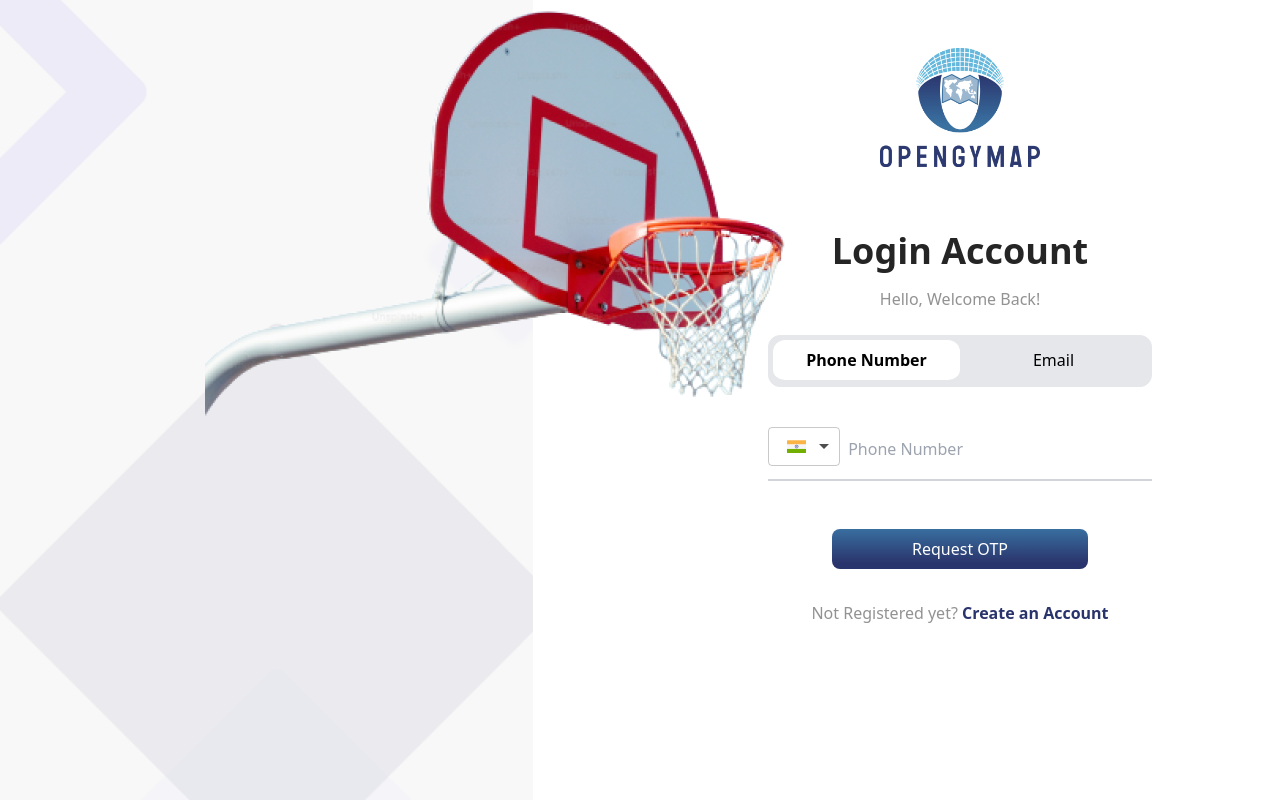
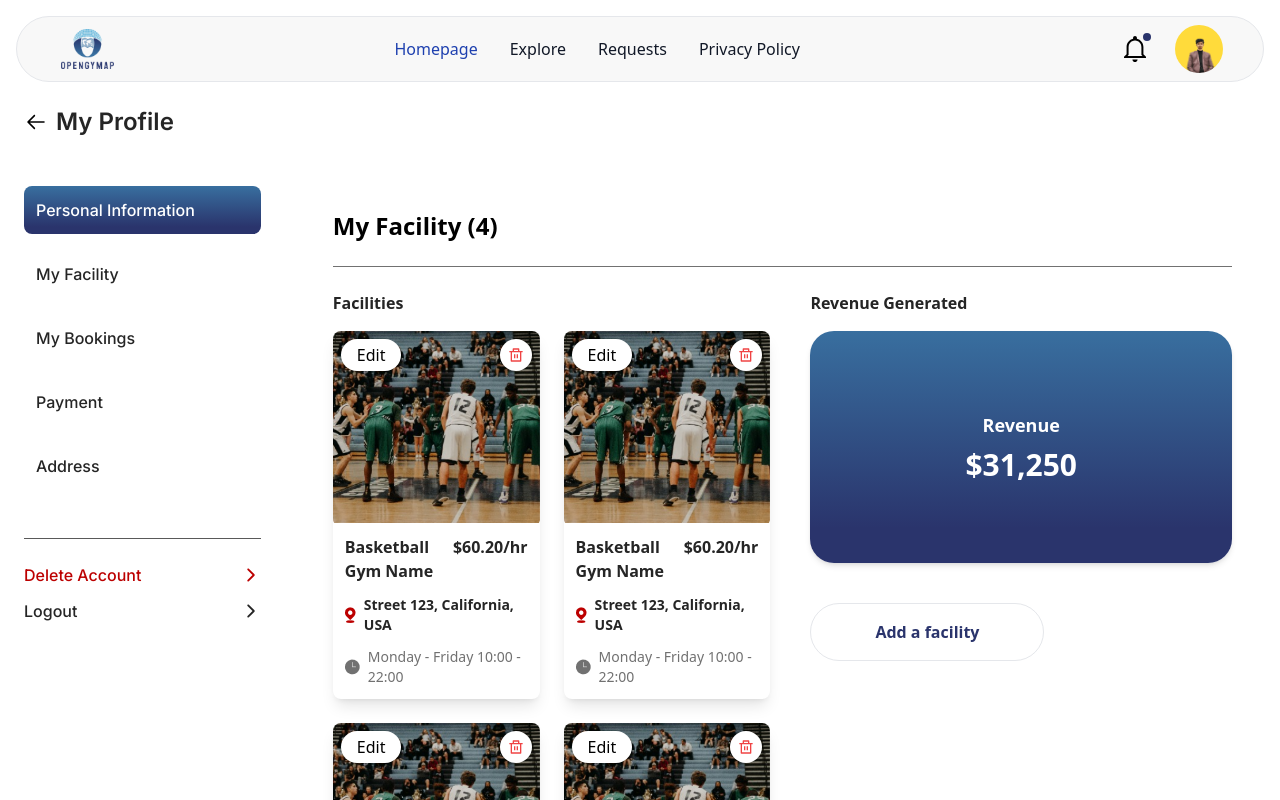
Before and after one commit to adil-16/OpenGyMap, a React (Vite) app: page /settings/myfacility in a window 1280 px wide. Before the commit this address led to /. Shown: the top 800 px of the page. Built offline with nearby package versions, Linux system fonts and the light colour scheme.

Commit message:
Facility and Bookings Added

```diff
--- a/src/components/SettingSidebar/SettingSidebar.jsx
+++ b/src/components/SettingSidebar/SettingSidebar.jsx
@@ -1,9 +1,11 @@
 import React, { useState } from "react";
 import { Link } from "react-router-dom";
 import { IoIosArrowForward } from "react-icons/io";
+import DeleteAccountModal from "../popups/SettingsPopups/DeleteAccount";
 
 const SettingSidebar = () => {
   const [activeLink, setActiveLink] = useState("Personal Information");
+  const [isDeleteModalOpen, setIsDeleteModalOpen] = useState(false);
 
   const handleLinkClick = (link) => {
     setActiveLink(link);
@@ -13,23 +15,26 @@ const SettingSidebar = () => {
     <div className=" ">
       <div className="flex flex-col space-y-4 font-inter text-base font-medium text-custom-black">
         {[
-          "Personal Information",
-          "My Facility",
-          "My Bookings",
-          "Payment",
-          "Address",
-        ].map((link, index) => (
+          {
+            name: "Personal Information",
+            path: "/setting",
+          },
+          { name: "My Facility", path: "/settings/myfacility" },
+          { name: "My Bookings", path: "/settings/mybookings" },
+          { name: "Payment", path: "/settings/payment" },
+          { name: "Address", path: "/settings/address" },
+        ].map((item, index) => (
           <Link
             key={index}
-            to="#"
+            to={item.path}
             className={`${
-              activeLink === link
+              activeLink === item.name
                 ? "bg-custom-gradient rounded-lg text-white"
                 : ""
             } p-3`}
-            onClick={() => handleLinkClick(link)}
+            onClick={() => handleLinkClick(item.name)}
           >
-            {link}
+            {item.name}
           </Link>
         ))}
       </div>
@@ -37,11 +42,14 @@ const SettingSidebar = () => {
       <div className="border-b border-nav-gray py-6"></div>
 
       <div className="py-6 space-y-3">
-        <div className="flex justify-between items-center ">
+        <div
+          className="flex justify-between items-center cursor-pointer"
+          onClick={() => setIsDeleteModalOpen(true)}
+        >
           <p className="text-request-icon font-inter text-base font-medium">
             Delete Account
           </p>
-          <IoIosArrowForward className="text-request-icon w-5 h-5 " />
+          <IoIosArrowForward className="text-request-icon w-5 h-5" />
         </div>
 
         <div className="flex justify-between items-center ">
@@ -51,6 +59,10 @@ const SettingSidebar = () => {
           <IoIosArrowForward className="text-custom-black w-5 h-5 " />
         </div>
       </div>
+      <DeleteAccountModal
+        isOpen={isDeleteModalOpen}
+        onClose={() => setIsDeleteModalOpen(false)}
+      />
     </div>
   );
 };
--- /dev/null
+++ b/src/components/popups/SettingsPopups/DeleteAccount.jsx
@@ -0,0 +1,55 @@
+import React from "react";
+import Crossicon from "../../buttons/Crossicon";
+
+const DeleteAccountModal = ({ isOpen, onClose }) => {
+  if (!isOpen) return null;
+
+  return (
+    <div className="fixed inset-0 flex items-center justify-center bg-black bg-opacity-50 z-50">
+      <div className="bg-white rounded-lg p-6 w-full sm:w-1/3 lg:w-1/3 relative">
+        <div className="flex justify-between items-center mb-4">
+          <h2 className="text-lg font-semibold text-custom-black">
+            Confirm Delete
+          </h2>
+          <Crossicon onClick={onClose} />
+        </div>
+        <div className="border-b border-navbar-gray mb-4"></div>
+        <div className="flex flex-col items-center">
+          <img
+            src="/Settings/delete.png"
+            alt="Exclamation mark"
+            className="w-32 h-32 mb-4"
+          />
+          <p className="text-center text-custom-black font-bold text-xl mb-4">
+            Confirm Delete
+          </p>
+          <p className="text-center text-payment-gray mb-4">
+            Are you sure you want to delete the facility "Facility Name"?
+          </p>
+          <p className="text-center text-payment-gray mb-10">
+            This will be permanently deleted from your profile.
+          </p>
+          <div className="flex justify-around w-full">
+            <button
+              className="bg-white border rounded-full px-20 py-3 font-medium"
+              onClick={onClose}
+            >
+              Cancel
+            </button>
+            <button
+              className="bg-custom-red-gradient text-white rounded-full px-20 py-3 font-medium"
+              onClick={() => {
+                // Add delete account logic here
+                onClose();
+              }}
+            >
+              Yes, Delete it
+            </button>
+          </div>
+        </div>
+      </div>
+    </div>
+  );
+};
+
+export default DeleteAccountModal;
--- /dev/null
+++ b/src/pages/Settings/MyBookings/MyBookings.jsx
@@ -0,0 +1,41 @@
+import React from "react";
+import bookings from "../../../utils/BookingsData/BookingsData";
+
+const MyBookings = () => {
+  return (
+    <div className="flex flex-col items-start p-6">
+      <h1 className="text-2xl font-semibold mb-2 pl-4">
+        My Bookings ({bookings.length})
+      </h1>
+      <div className="border-b border-payment-gray py-1 w-full mb-6"></div>
+      <div className="grid grid-cols-1 sm:grid-cols-2 gap-6 w-full">
+        {bookings.map((booking, index) => (
+          <div key={index} className="p-4 rounded-lg bg-white">
+            <div className="flex flex-col mb-4">
+              <div className="flex justify-between items-start mb-2">
+                <div className="font-semibold text-lg text-custom-black">
+                  {booking.title}
+                </div>
+                <div className="text-sm text-gray-500">{booking.timestamp}</div>
+              </div>
+              <div className="text-sm text-custom-black font-semibold mb-1">
+                {booking.time}
+              </div>
+              <div className="text-sm flex items-center text-payment-gray">
+                <img
+                  src="/Home/location.png"
+                  alt="Location Icon"
+                  className="w-3 h-4 mr-2"
+                />
+                {booking.location}
+              </div>
+            </div>
+            <div className="border-b border-payment-gray py-1 w-full"></div>
+          </div>
+        ))}
+      </div>
+    </div>
+  );
+};
+
+export default MyBookings;
--- /dev/null
+++ b/src/pages/Settings/MyFacility/MyFacility.jsx
@@ -0,0 +1,46 @@
+import React from "react";
+import FacilityCard from "../components/FacilityCard";
+import facilities from "../../../utils/FacilitiesData/FacilitiesData";
+
+const MyFacility = () => {
+  return (
+    <div className="p-6">
+      <h1 className="text-2xl font-semibold mb-4">
+        My Facility ({facilities.length})
+      </h1>
+      <div className="border-b border-payment-gray py-1 w-full mb-6"></div>
+      <div className="grid grid-cols-1 lg:grid-cols-2 gap-6">
+        <div>
+          <p className="text-custom-black text-md font-semibold mb-4">
+            Facilities
+          </p>
+          <div className="grid grid-cols-1 sm:grid-cols-2 gap-6">
+            {facilities.map((facility) => (
+              <FacilityCard key={facility.id} {...facility} />
+            ))}
+          </div>
+        </div>
+        <div className="pl-4">
+          <p className="text-custom-black text-md font-semibold mb-4">
+            Revenue Generated
+          </p>
+          <div className="flex flex-col items-center">
+            <div className="bg-custom-gradient rounded-3xl p-20 text-white shadow-md mb-4 w-full">
+              <h2 className="flex items-center justify-center text-lg font-semibold mb-2">
+                Revenue
+              </h2>
+              <p className="flex items-center justify-center text-3xl font-bold">
+                $31,250
+              </p>
+            </div>
+          </div>
+          <button className="bg-white text-custom-blue font-semibold py-4 px-16 border rounded-full mt-6">
+            Add a facility
+          </button>
+        </div>
+      </div>
+    </div>
+  );
+};
+
+export default MyFacility;
--- /dev/null
+++ b/src/pages/Settings/components/FacilityCard.jsx
@@ -0,0 +1,46 @@
+import React from "react";
+import { RiDeleteBinLine } from "react-icons/ri";
+
+const FacilityCard = ({ id, imageUrl, rate, address, hours }) => {
+  return (
+    <div className="w-full">
+      <div className="relative rounded-lg overflow-hidden shadow-lg bg-white">
+        <img src={imageUrl} alt="Gym" className="w-full h-48 object-cover" />
+        <div className="absolute top-2 left-2">
+          <button className="px-4 py-1 bg-white rounded-full shadow">
+            Edit
+          </button>
+        </div>
+        <div className="absolute top-2 right-2">
+          <button className="p-2 bg-white rounded-full shadow">
+            <RiDeleteBinLine className="text-red-500" />
+          </button>
+        </div>
+        <div className="p-3">
+          <h3 className="text-md font-semibold text-custom-black flex justify-between">
+            <span>Basketball Gym Name</span>
+            <span>{rate}</span>
+          </h3>
+          <div className="flex items-center pt-3">
+            <img
+              src="/Home/location.png"
+              alt="Location Icon"
+              className="w-3 h-4 mr-2"
+            />
+            <p className="text-custom-black text-sm font-semibold">{address}</p>
+          </div>
+          <div className="flex items-center mt-3">
+            <img
+              src="/Home/time.png"
+              alt="Time Icon"
+              className="w-4 h-4 mr-2"
+            />
+            <span className="text-payment-gray text-sm">{hours}</span>
+          </div>
+        </div>
+      </div>
+    </div>
+  );
+};
+
+export default FacilityCard;
--- /dev/null
+++ b/src/utils/BookingsData/BookingsData.jsx
@@ -0,0 +1,28 @@
+const bookings = [
+  {
+    title: "Basketball Gym Name",
+    time: "12:00 - 4:00 (4 hours)",
+    location: "Street 123, California, USA",
+    timestamp: "1 month ago",
+  },
+  {
+    title: "Basketball Gym Name",
+    time: "12:00 - 4:00 (4 hours)",
+    location: "Street 123, California, USA",
+    timestamp: "1 month ago",
+  },
+  {
+    title: "Basketball Gym Name",
+    time: "12:00 - 4:00 (4 hours)",
+    location: "Street 123, California, USA",
+    timestamp: "1 month ago",
+  },
+  {
+    title: "Basketball Gym Name",
+    time: "12:00 - 4:00 (4 hours)",
+    location: "Street 123, California, USA",
+    timestamp: "1 month ago",
+  },
+];
+
+export default bookings;
--- /dev/null
+++ b/src/utils/FacilitiesData/FacilitiesData.jsx
@@ -0,0 +1,32 @@
+const facilities = [
+  {
+    id: 1,
+    imageUrl: "/Home/games.png",
+    rate: "$60.20/hr",
+    address: "Street 123, California, USA",
+    hours: "Monday - Friday 10:00 - 22:00",
+  },
+  {
+    id: 2,
+    imageUrl: "/Home/games.png",
+    rate: "$60.20/hr",
+    address: "Street 123, California, USA",
+    hours: "Monday - Friday 10:00 - 22:00",
+  },
+  {
+    id: 3,
+    imageUrl: "/Home/games.png",
+    rate: "$60.20/hr",
+    address: "Street 123, California, USA",
+    hours: "Monday - Friday 10:00 - 22:00",
+  },
+  {
+    id: 4,
+    imageUrl: "/Home/games.png",
+    rate: "$60.20/hr",
+    address: "Street 123, California, USA",
+    hours: "Monday - Friday 10:00 - 22:00",
+  },
+];
+
+export default facilities;
--- a/tailwind.config.js
+++ b/tailwind.config.js
@@ -6,6 +6,8 @@ module.exports = {
       backgroundImage: {
         "custom-gradient":
           "linear-gradient(360deg, #2A346C 14.84%, #3971A1 103.16%)",
+        "custom-red-gradient":
+          "linear-gradient(180deg, #FF5630 0%, #99341D 100%)",
       },
       colors: {
         "custom-black": "#252525",
```
Also changed, not shown: src/App.jsx (+10 -0 lines), public/Settings/delete.png (added).
